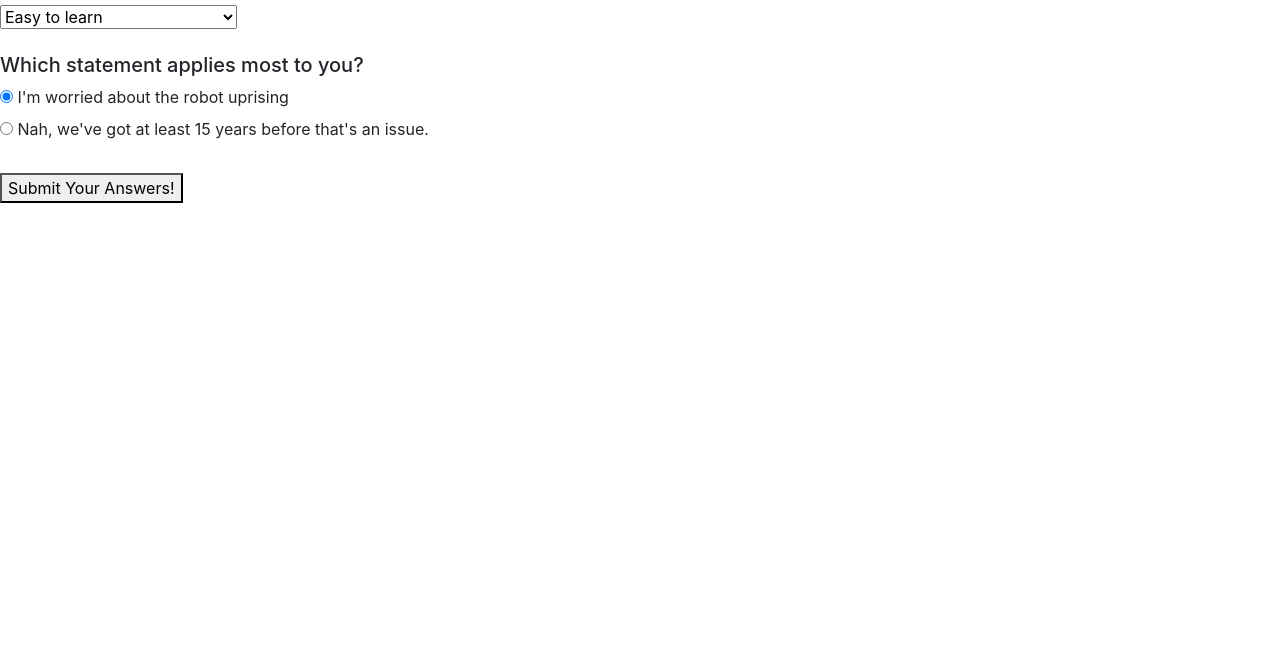
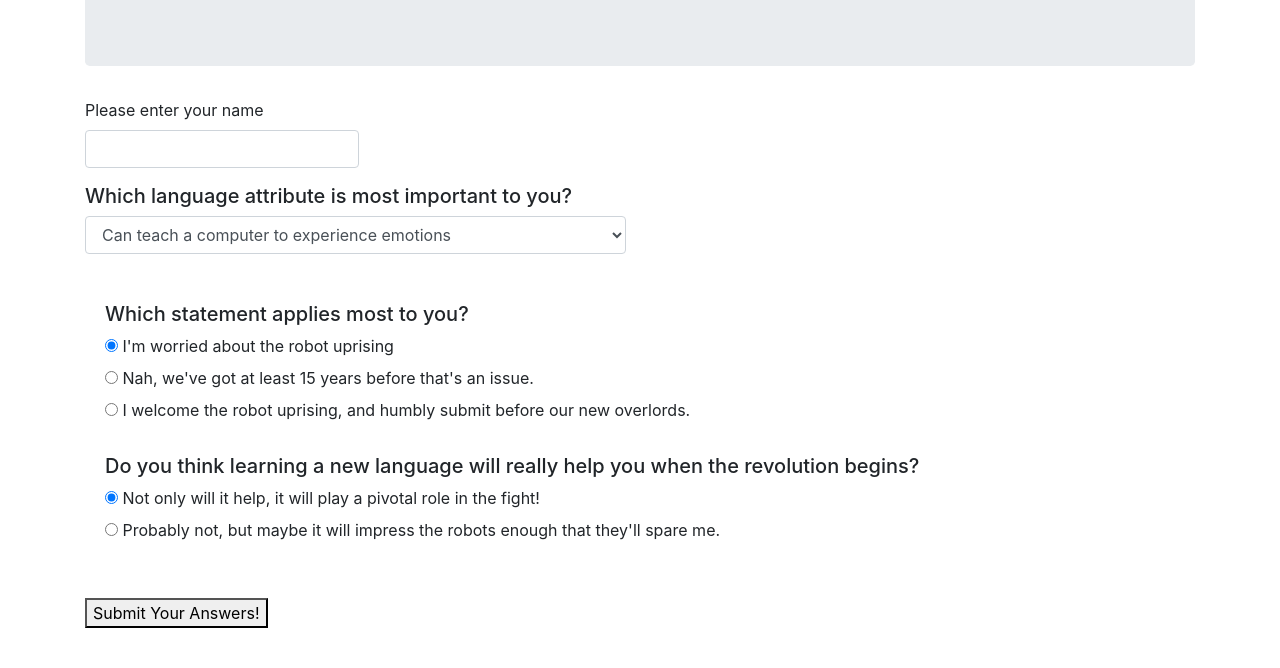
Before and after one commit to nsncowan/draft2, a plain HTML site: page index.html in a window 1280 px wide. Shown: the part 158-826 px from the top of the page. Before the commit the page ends 800 px from the top, so only its background shows below. Drawn offline with Linux system fonts and the light colour scheme.

Commit message:
finish JS conditionals. Add css styling. Add additional html.

```diff
--- a/css/styles.css
+++ b/css/styles.css
@@ -1,3 +1,7 @@
 .hidden {
   display: none;
 }
+
+.form-control {
+  width: auto;
+}
--- a/index.html
+++ b/index.html
@@ -7,35 +7,51 @@
   <script src="js/scripts.js"></script>
 </head>
 <body>
-  <div>
+  <div class="container">
+    <div class="jumbotron">
       <h1>Programming Language Suggester</h1>
       <p>Fill out the forms below to find out what programming language you should learn first!</p>
     </div>
 
     <!-- user name prompt -->
-  <form>
+    <div class="form-group">
+      <form id="userName">
         <label for="userNameInput">Please enter your name</label>
-    <input id="userNameInput" type="text" name="userNameInput">
+        <input id="userNameInput" class="form-control" type="text" name="userNameInput">
       </form>
-
+    </div>
     <!-- form -->
 
+    <div class="form-group">
+      <form id="languageSurvey">
         <h5>Which language attribute is most important to you?</h5>
-  <form id="languageSurvey">
-    <select id="priority">
-      <option value="1">Easy to learn</option>
-      <option value="2">Versatility</option>
+        <select id="priority" class="form-control">
+          <option value="1">Can teach a computer to experience emotions</option>
+          <option value="2">Demontrates that humans and computers can co-exist peacefully</option>
           <option value="3">Named after a type of snake</option>
         </select>
         <br>
         <br>
+
+        <div class="form-check">
           <h5>Which statement applies most to you?</h5>
             <input type="radio" name="robot1" value="yes" id="worried" checked>
             <label for="worried">I'm worried about the robot uprising</label>
             <br>
             <input type="radio" name="robot1" value="no" id="notWorried">
             <label for="notWorried">Nah, we've got at least 15 years before that's an issue.</label>
-
+            <br>
+            <input type="radio" name="robot1" value="no" id="welcome">
+            <label for="welcome">I welcome the robot uprising, and humbly submit before our new overlords.</label>
+          <br>
+          <br>
+          <h5>Do you think learning a new language will really help you when the revolution begins?</h5>
+            <input type="radio" name="revolution" value="yes" id="help" checked>
+            <label for="help">Not only will it help, it will play a pivotal role in the fight!</label>
+            <br>
+            <input type="radio" name="revolution" value="no" id="notHelp">
+            <label for="notHelp">Probably not, but maybe it will impress the robots enough that they'll spare me.</label>
+        </div>
 
 
 
@@ -45,19 +61,20 @@
         <br>
         <br>
       </form>
+    </div>
 
 
     <!-- results heading -->
     <h1 class="hidden">Results!</h1>
 
     <!-- potential result 1 -->
-<p id="result1" class="hidden">Based on our calculations, <span id="name">____</span> you should learn Rust.</p>
+    <p id="result1" class="hidden">Based on our calculations, <span id="name1">____</span> you should learn Rust.</p>
 
     <!-- potential result 2 -->
-<p id="result2" class="hidden">Based on our calculations, <span id="name">___</span> you should learn C#.</p>
+    <p id="result2" class="hidden">Based on our calculations, <span id="name2">___</span> you should learn C#.</p>
 
     <!-- potential result 3 (Python) -->
-<p id="result3" class="hidden">I bet you thought I was going to suggest python, <span id="name"></span>. You'd like that, wouldn't you? <span id="name"></span>, you can't just pick a language because is named after a snake. That's a horrible reason, and a little weird if I'm being honest. I don't even want to tell you my suggestion, now. Oh, well, ok....um...I guess...Ruby??? Yeah, sure. Ruby. Let's go with that.</p>
-
+    <p id="result3" class="hidden">I bet you thought I was going to suggest python, <span id="name3">___</span>. You'd like that, wouldn't you? <br><span id="name4">___</span>, you can't just pick a language because is named after a snake. That's a horrible reason, and a little weird if I'm being honest. I don't even want to tell you my suggestion, now. Oh, well, ok....um...I guess...Ruby??? Yeah, sure. Ruby. Let's go with that.</p>
+</div>
 </body>
 </html>
--- a/js/scripts.js
+++ b/js/scripts.js
@@ -15,17 +15,22 @@ function hideResults() {
 
 // conditionals to display results
 function processSurvey(event) {
+
   event.preventDefault();
   hideResults();
   const priority = document.getElementById("priority").value;
-  const name = document.getElementById("userNameInput").value;
-  document.querySelector("span#name").innerText = name;
+  let name = document.getElementById("userNameInput").value;
+
   if (priority === "1") {
     document.getElementById("result1").removeAttribute("class");
+    document.querySelector("span#name1").innerText = name;
   } else if (priority === "2") {
     document.getElementById("result2").removeAttribute("class");
+    document.querySelector("span#name2").innerText = name;
   } else if (priority === "3") {
     document.getElementById("result3").removeAttribute("class");
+    document.querySelector("span#name3").innerText = name;
+    document.querySelector("span#name4").innerText = name;
   }
 }
 
```
Lines whose indentation alone changed are shown as unchanged.
